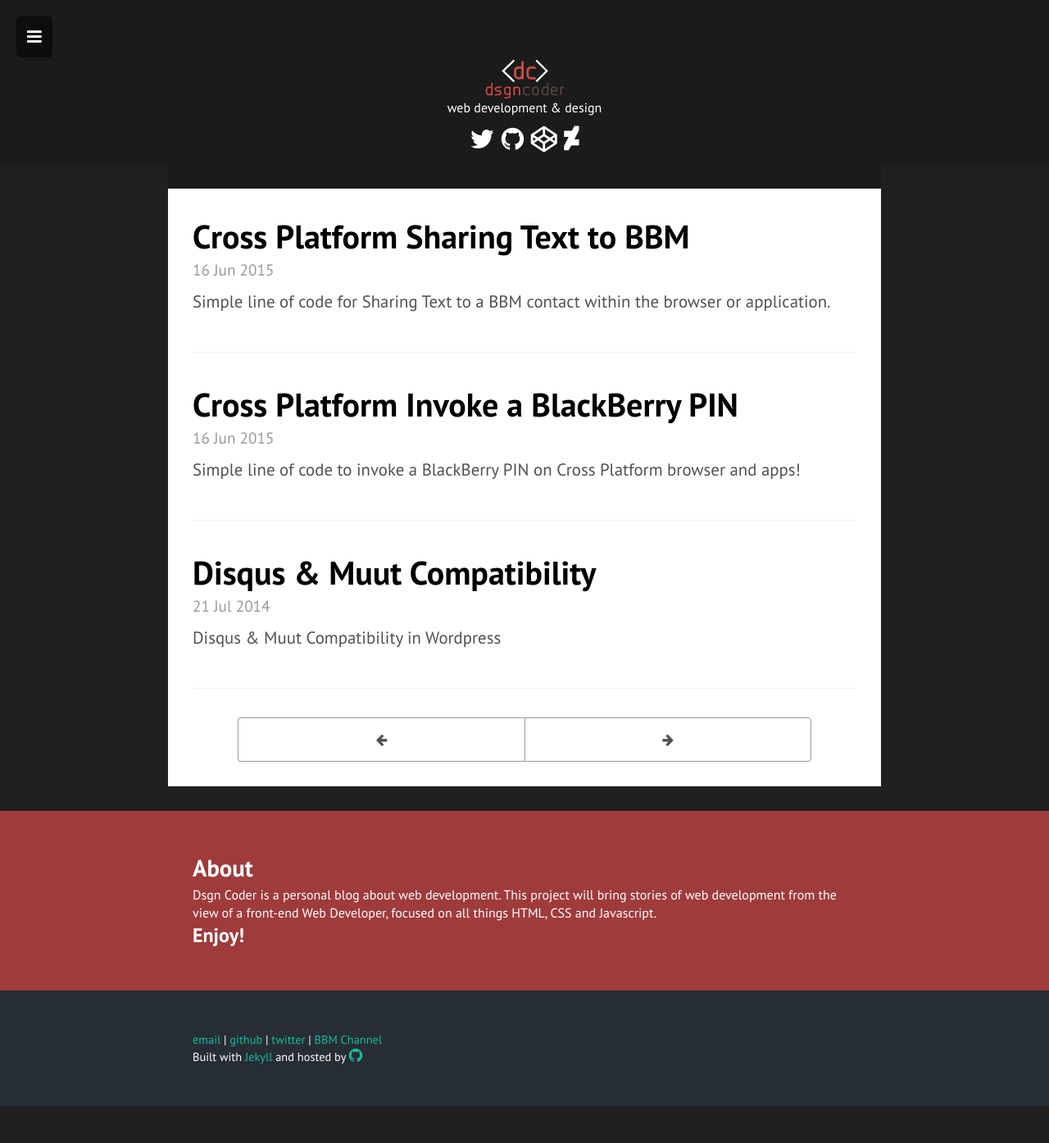
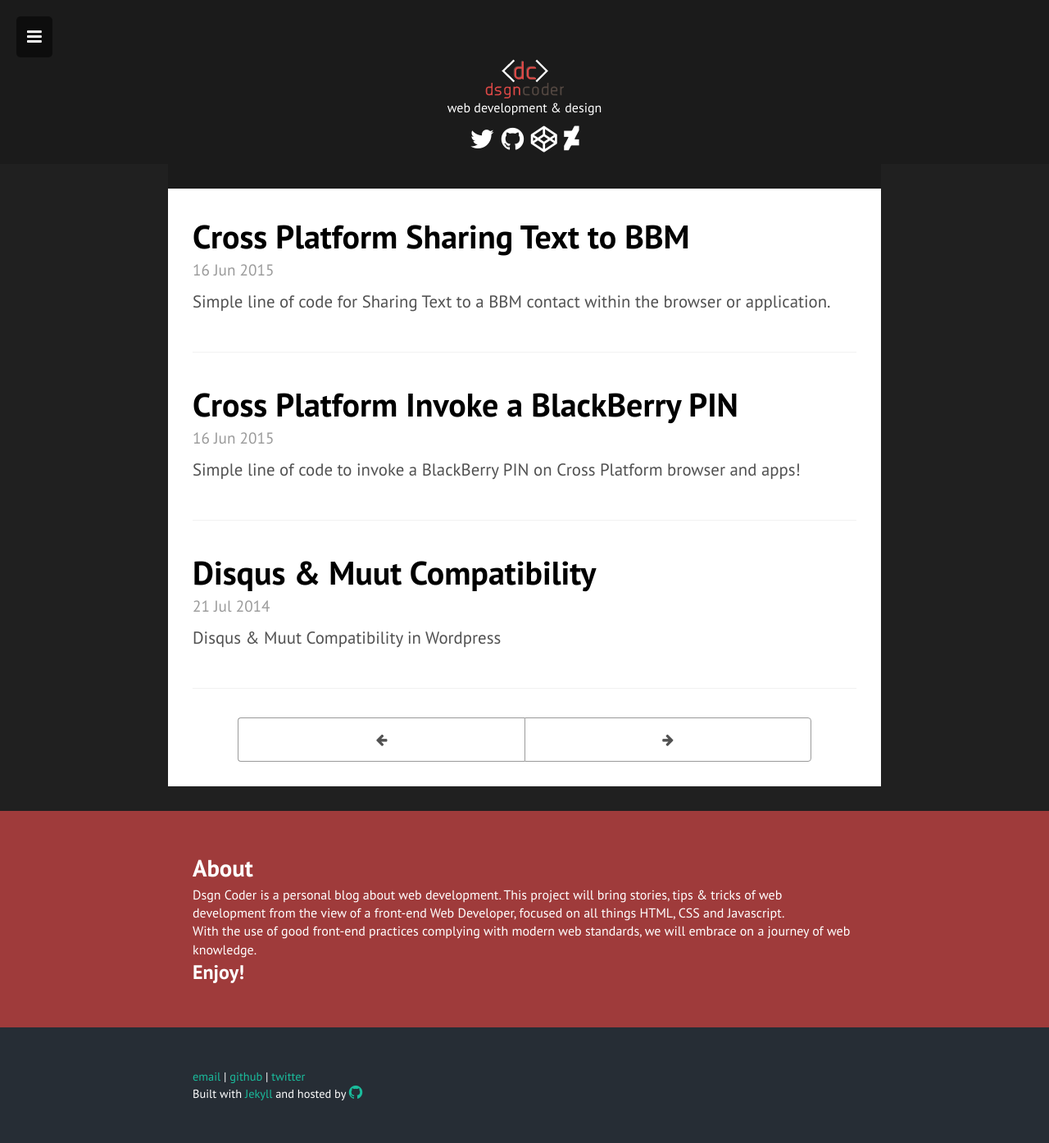
Before and after one commit to quenquen/quenquen.github.io, a Jekyll site: the page built from index.html, in a window 1280 px wide. Shown: the whole page at 82% size. Built offline with Jekyll 4.4.1, drawn with Linux system fonts in a browser that asks for light colours; nearby versions of some CDN libraries; the list of posts is cut into pages by our own code; before the commit the page ends 1349 px from its top, so only the background shows below that.

Commit message:
Update footer.html

```diff
--- a/_includes/footer.html
+++ b/_includes/footer.html
@@ -1,7 +1,7 @@
         <section class="about">
 			<div class="container clearfix">
 				<h2>About</h2>
-                <p><strong>Dsgn Coder</strong> is a personal blog about web development. This project will bring stories of web development from the view of a front-end Web Developer, focused on all things HTML, CSS and Javascript.</p>
+                <p><strong>Dsgn Coder</strong> is a personal blog about web development. This project will bring stories, tips & tricks of web development from the view of a front-end Web Developer, focused on all things HTML, CSS and Javascript.<br/><small>With the use of good front-end practices complying with modern web standards, we will embrace on a journey of web knowledge.</small></p>
 				<h3>Enjoy!</h3>
 			</div>
 		</section>
@@ -11,8 +11,7 @@
             <div class="container">
                 <p><a href="mailto:dsgncoder@outlook.com" target="_blank" class="icon-mail">email</a> |
 				   <a href="http://github.com/quenquen" target="_blank">github</a> |
-				   <a href="http://twitter.com/dsgncoder" target="_blank">twitter</a> |
-                   <a href="bbmc:C003CC5EB">BBM Channel</a></p>
+				   <a href="http://twitter.com/dsgncoder" target="_blank">twitter</a> </p>
 				<p class="rights">Built with <a href="http://www.jekyllrb.com" target="_blank">Jekyll</a> and hosted by <a href="http://pages.github.com" target="_blank"><i class="fa fa-github" title="Follow on Github"></i></a></p>
             </div>
 
```
